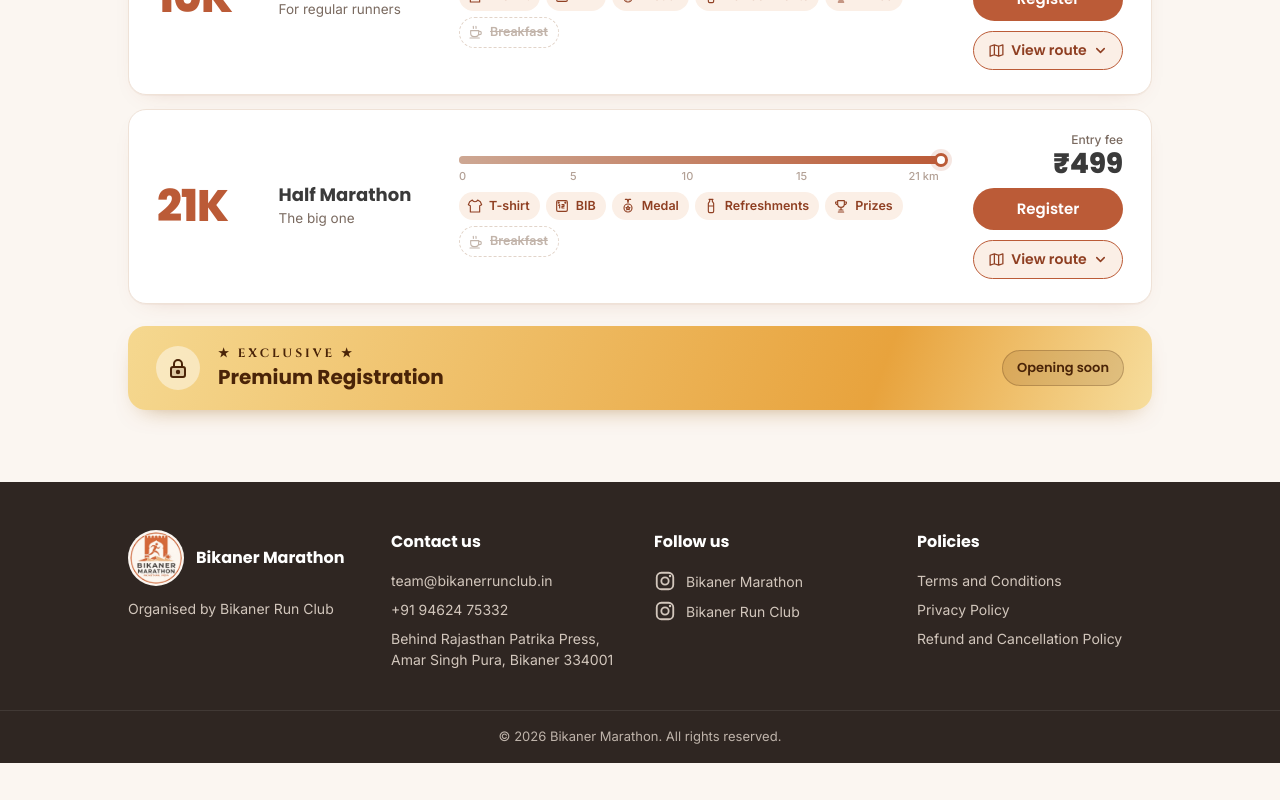
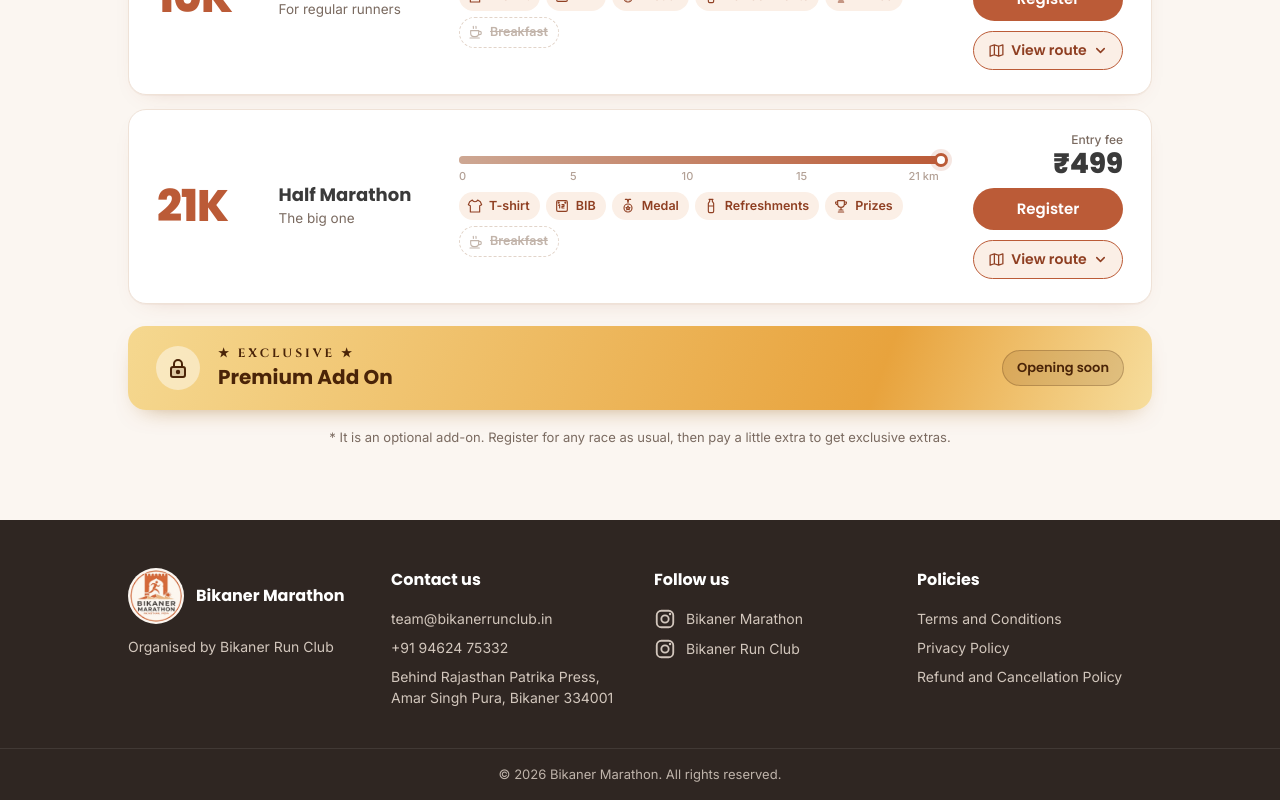
Before and after one commit to rathore-jai-wardhan/Bikaner-marathon, a Next.js app: page /race-categories in a window 1280 px wide. Shown: the part 835-1635 px from the top of the page. Before the commit the page ends 1598 px from the top, so only its background shows below. Built offline with nearby package versions, Linux system fonts and the light colour scheme; no server answers; the database is empty.

Commit message:
premium registration changed to add on

```diff
--- a/components/race_list.tsx
+++ b/components/race_list.tsx
@@ -182,11 +182,12 @@ export default function RaceList({ races }: { races: Race[] }) {
           </div>
           <div>
             <div className="rc-ex">★ EXCLUSIVE ★</div>
-            <h3>Premium Registration</h3>
+            <h3>Premium Add On</h3>
           </div>
           <span className="rc-soon">Opening soon</span>
         </div>
       </section>
+      <p className="rc-note">* It is an optional add-on. Register for any race as usual, then pay a little extra to get exclusive extras.</p>
     </div>
   )
 }
```
